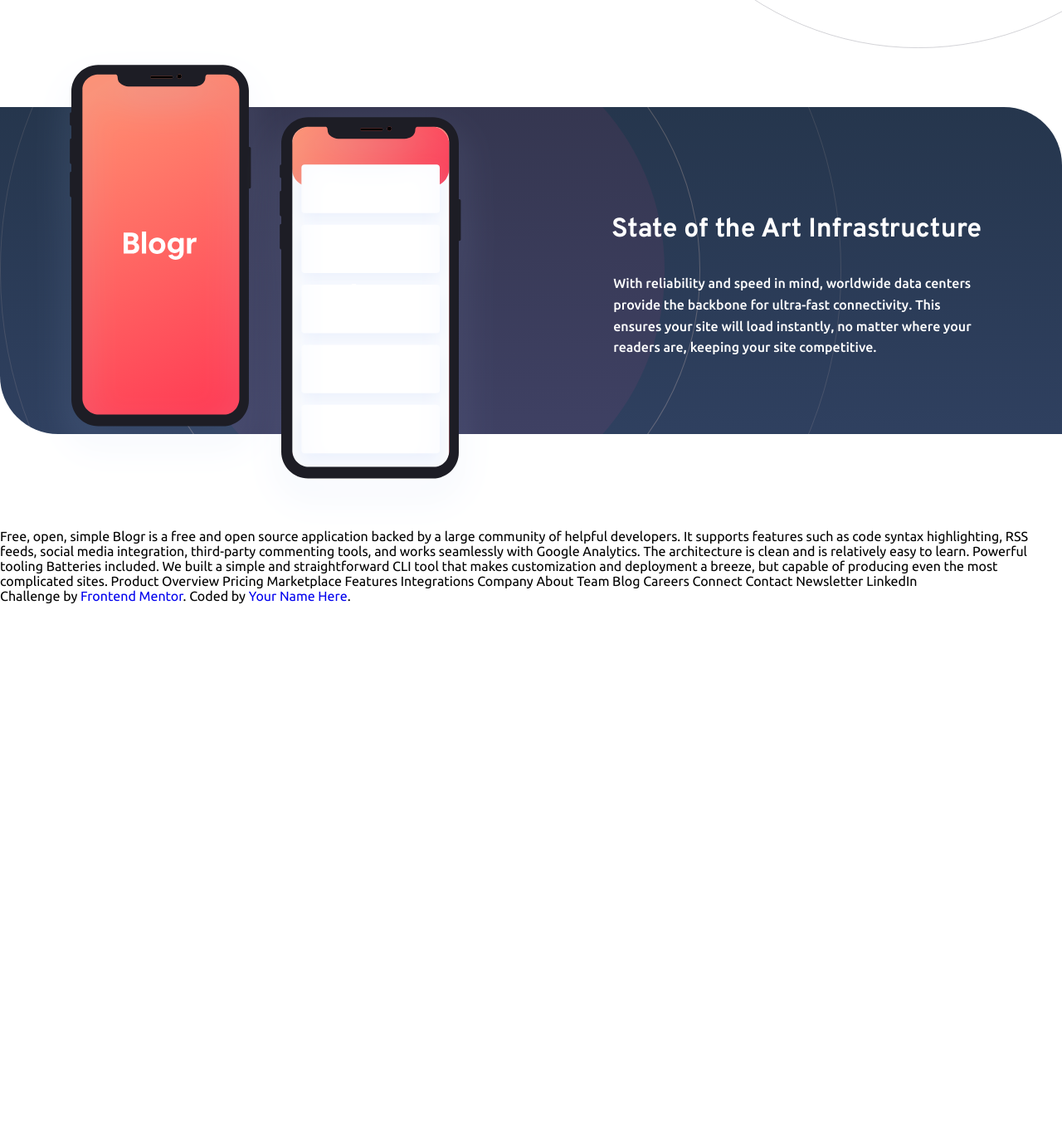
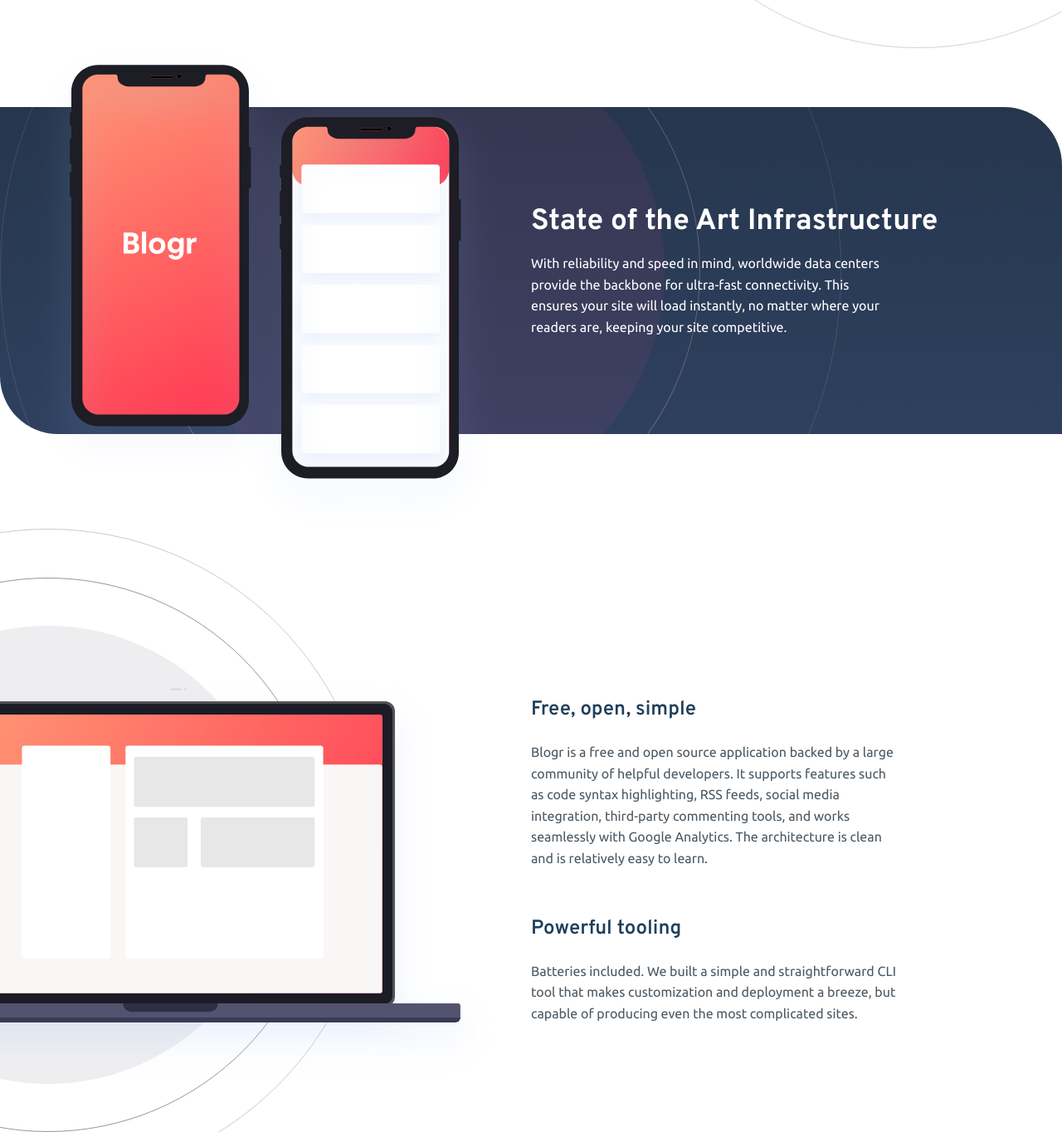
Before and after one commit to MPelyhes/frontend-mentors, a plain HTML site: page index.html in a window 1280 px wide. Shown: the part 1238-2602 px from the top of the page at 83% size. Before the commit the page ends 1965 px from the top, so only its background shows below. Drawn offline with Linux system fonts and the light colour scheme.

```diff
--- a/index.html
+++ b/index.html
@@ -106,14 +106,28 @@
   </div>
 </article>
 
-  Free, open, simple
-  Blogr is a free and open source application backed by a large community of helpful developers. It supports
-  features such as code syntax highlighting, RSS feeds, social media integration, third-party commenting tools,
-  and works seamlessly with Google Analytics. The architecture is clean and is relatively easy to learn.
+<article class="closing-article">
+  <div class="laptop-container">
 
-  Powerful tooling
-  Batteries included. We built a simple and straightforward CLI tool that makes customization and deployment a breeze, but
-  capable of producing even the most complicated sites.
+  </div>
+  <div class="closing-container">
+    <h4>Free, open, simple</h4>
+    <p class="main-content">
+     Blogr is a free and open source application backed by a large community of helpful developers. It supports
+     features such as code syntax highlighting, RSS feeds, social media integration, third-party commenting tools,
+     and works seamlessly with Google Analytics. The architecture is clean and is relatively easy to learn.
+    </p>
+
+
+    <h4 id="margin-me">Powerful tooling</h4>
+    <p class="main-content">
+     Batteries included. We built a simple and straightforward CLI tool that makes customization and deployment a breeze, but
+     capable of producing even the most complicated sites.
+    </p>
+  </div>
+
+</article>
+
 
   Product
 
--- a/styles.css
+++ b/styles.css
@@ -24,7 +24,7 @@ header{
   display: flex;
   flex-direction: column;
   align-items: center;
-  border-radius: 0 0 0 55px;
+  border-radius: 0 0 0 70px;
   color: white;
 }
 
@@ -112,6 +112,12 @@ nav a{
   width: 5rem;
   height: 16px;
   margin-top: 2px;
+  transition: all 0.25s ease;
+}
+
+.bubble-link:hover {
+  background-color: var(--very-light-red);
+  color: white;
 }
 
 .header-content{
@@ -131,6 +137,12 @@ nav a{
   height: 16px;
   margin-top: 2px;
   margin-left: 12px;
+  transition: all 0.25s ease;
+}
+
+.clear-bubble:hover {
+  background-color: white;
+  color: var(--light-red);
 }
 
 h1{
@@ -204,7 +216,7 @@ h4{
   max-width: 69%;
   margin: 2rem auto;
   line-height: 1.6;
-  font-weight: 500;
+  font-weight: 400;
 }
 
 article{
@@ -216,6 +228,10 @@ article{
 
 article h2 {
   color: white;
+  font-size: 2.2rem;
+  width: fit-content;
+  margin: 0;
+  margin-bottom: 1rem;
 }
 .article-container{
   display: grid;
@@ -243,6 +259,10 @@ article h2 {
 
 .text-right{
   width: 50%;
+  display: flex;
+  flex-direction: column;
+  justify-content: center;
+  align-content: flex-start;
 }
 
 .phone-container{
@@ -252,3 +272,35 @@ article h2 {
   justify-content: center;
   z-index: 2;
 }
+
+article .main-content {
+  margin: 0;
+}
+
+.closing-article{
+ color: var(--dark-grayish-blue);
+ height: 800px;
+}
+
+.closing-container{
+  display: flex;
+  flex-direction: column;
+  width: 50%;
+  height: 50%;
+  justify-content: center;
+  align-self: center;
+  margin-bottom: 2rem;
+}
+
+.closing-container h4{
+  margin-bottom: 1.5rem;
+}
+
+#margin-me{margin-top: 3.5rem;}
+
+.laptop-container{
+  min-width: 50%;
+  background-image:url("images/illustration-laptop-desktop.svg");
+  background-position: right top;
+  background-repeat: no-repeat;
+}
```
